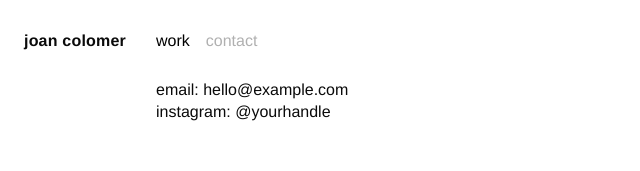
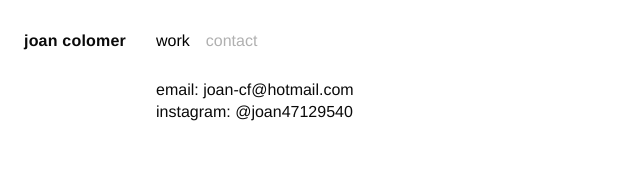
Before and after one commit to dahemar/joan-v2, a React (Vite) app: page /contact in a window 1280 px wide. Shown: the top 171 px of the page, without its empty margins (0-640 px from the left). Built offline with nearby package versions, Linux system fonts and the light colour scheme; no server answers.

Commit message:
Contact: use real default contact values to avoid placeholder flash while Sheets load

```diff
--- a/src/pages/Contact.jsx
+++ b/src/pages/Contact.jsx
@@ -2,7 +2,7 @@ import { useEffect, useState } from 'react'
 import { loadContactFromSheets, sheetsConfigured } from '../data/loadFromSheets'
 
 export default function Contact() {
-  const [contact, setContact] = useState({ email: 'hello@example.com', instagram: '@yourhandle' })
+  const [contact, setContact] = useState({ email: 'joan-cf@hotmail.com', instagram: '@joan47129540' })
 
   useEffect(() => {
     let cancelled = false
```
